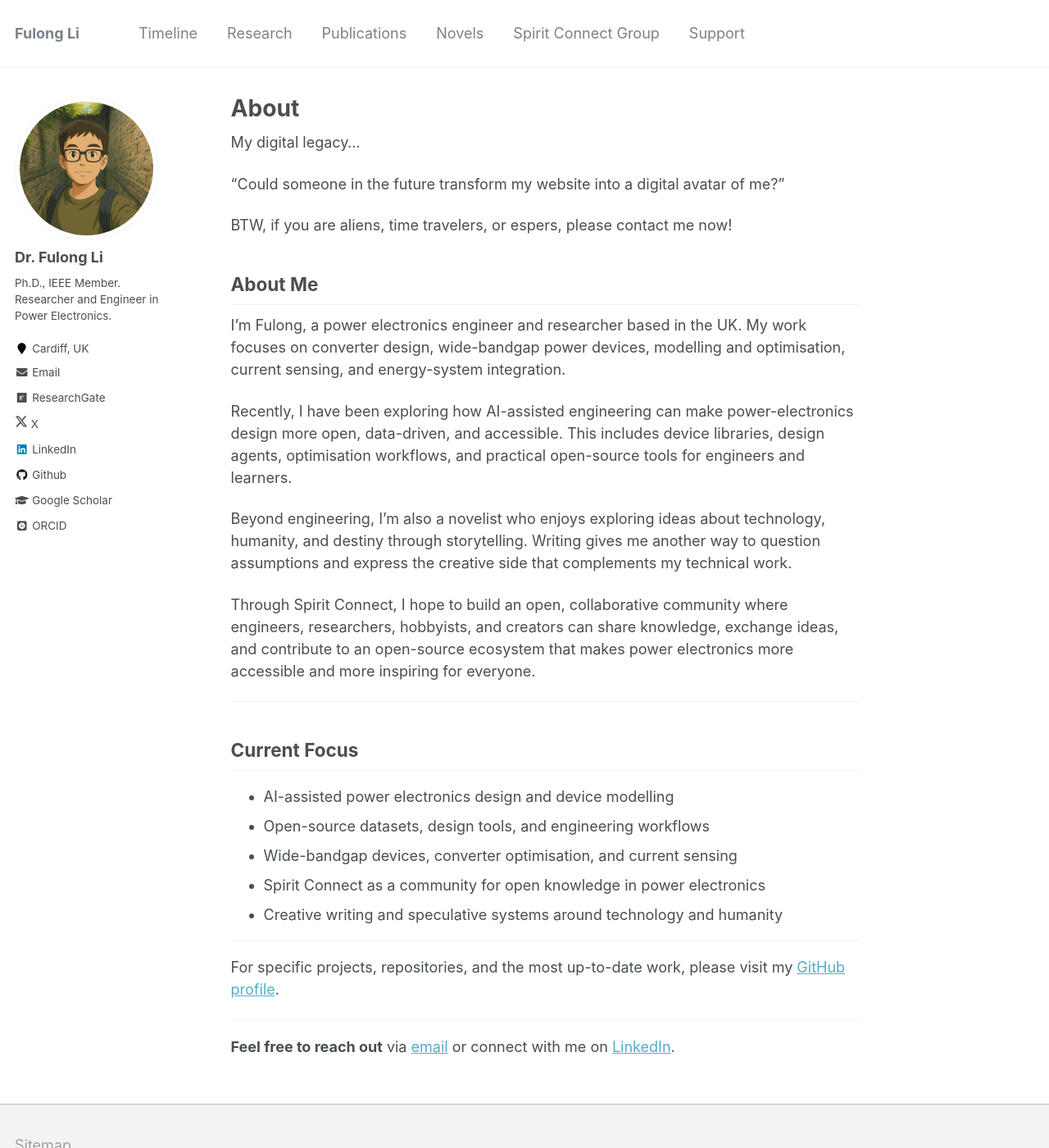
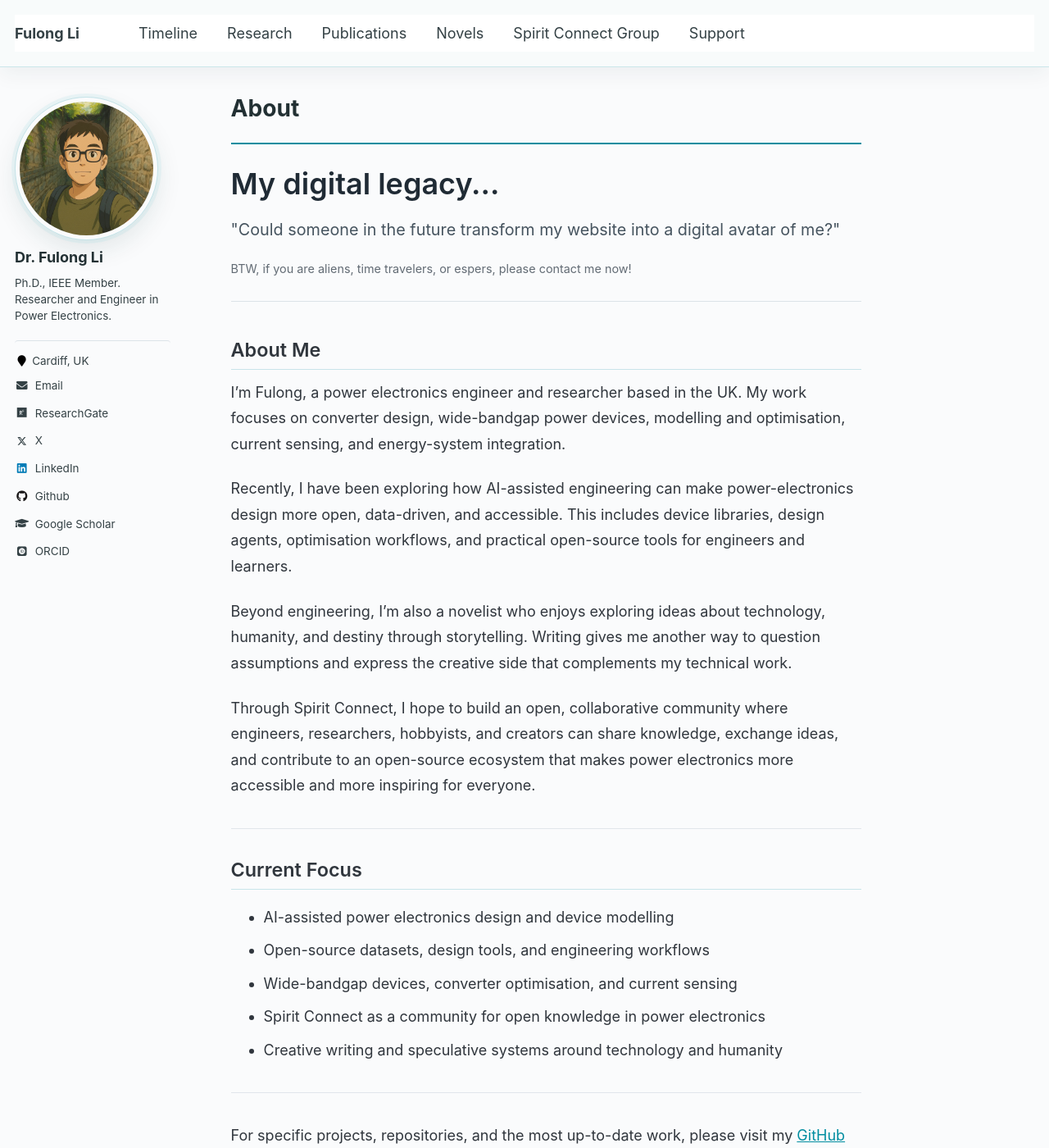
Before and after one commit to FulongLi/fulongli.github.io, a Jekyll site: the page built from _pages/about.md, in a window 1280 px wide and 1400 px high. Shown: the whole window at 82% size. Built offline with Jekyll 4.4.1, drawn with Linux system fonts in a browser that asks for light colours; some web fonts are replaced; comment, search, counter and statistics services are not loaded.

Commit message:
Refine personal site typography and responsive research layout

```diff
--- a/_pages/about.md
+++ b/_pages/about.md
@@ -8,11 +8,11 @@
   - /about.html
 ---
 
-My digital legacy...
-
-"Could someone in the future transform my website into a digital avatar of me?"
-
-BTW, if you are aliens, time travelers, or espers, please contact me now!
+<div class="digital-legacy">
+  <p class="digital-legacy__title">My digital legacy...</p>
+  <blockquote>"Could someone in the future transform my website into a digital avatar of me?"</blockquote>
+  <p class="digital-legacy__note">BTW, if you are aliens, time travelers, or espers, please contact me now!</p>
+</div>
 
 ## About Me
 
--- a/_sass/_custom.scss
+++ b/_sass/_custom.scss
@@ -6,18 +6,13 @@
    Visual skin: light sci-fi
    ========================================================================== */
 
-html {
-  background:
-    linear-gradient(rgba(0, 167, 181, 0.045) 1px, transparent 1px),
-    linear-gradient(90deg, rgba(0, 167, 181, 0.045) 1px, transparent 1px),
-    #f8fbfb;
-  background-size: 42px 42px, 42px 42px, auto;
-}
+html { background: #fafbfc; }
 
 body {
-  background:
-    linear-gradient(115deg, rgba(255, 255, 255, 0.96), rgba(242, 250, 249, 0.92));
-  color: #2f383b;
+  background: #fafbfc;
+  color: #30363d;
+  font-family: -apple-system, BlinkMacSystemFont, "Segoe UI", Helvetica, Arial, sans-serif;
+  letter-spacing: 0;
 }
 
 a {
@@ -65,14 +60,15 @@
 
 .archive,
 .page {
-  border: 1px solid rgba(0, 141, 160, 0.12);
-  border-radius: 8px;
-  background: rgba(255, 255, 255, 0.78);
-  box-shadow: 0 18px 50px rgba(23, 56, 62, 0.06);
+  border: 0;
+  border-radius: 0;
+  background: transparent;
+  box-shadow: none;
 }
 
 .archive {
-  padding: 1.25rem 1.4rem;
+  padding-top: 0.5rem;
+  padding-bottom: 1.5rem;
 }
 
 .page__title {
@@ -86,13 +82,7 @@
 
 .page__content h2::before,
 .archive h2::before {
-  content: "";
-  display: inline-block;
-  width: 0.55rem;
-  height: 0.55rem;
-  margin-right: 0.45rem;
-  border: 1px solid #00a7b5;
-  transform: rotate(45deg);
+  content: none;
 }
 
 .sidebar {
@@ -113,6 +103,11 @@
 }
 
 .author__urls a {
+  display: flex;
+  align-items: center;
+  gap: 0.55em;
+  min-height: 2em;
+  line-height: 1.4;
   border-radius: 4px;
   transition: background 0.18s ease, color 0.18s ease, transform 0.18s ease;
 }
@@ -121,7 +116,6 @@
   background: rgba(0, 167, 181, 0.08);
   color: #006d77;
   text-decoration: none;
-  transform: translateX(2px);
 }
 
 .page__footer {
@@ -129,8 +123,80 @@
   background: rgba(245, 250, 249, 0.78);
 }
 
-img {
+.page__content { line-height: 1.75; }
+.page__content p { margin-bottom: 1.3em; }
+.page__content h2, .archive h2 {
+  margin-top: 2rem;
+  padding-bottom: 0.5rem;
+  font-size: 1.3rem;
+  font-weight: 600;
+}
+.page__content hr { margin: 2rem 0; border-color: #e1e6eb; }
+.digital-legacy {
+  margin: 0.75rem 0 2.5rem;
+  padding: 1.5rem 0;
+  border-top: 2px solid #008da0;
+  border-bottom: 1px solid #dce3e8;
+}
+.digital-legacy .digital-legacy__title {
+  margin: 0 0 1rem;
+  color: #202b35;
+  font-size: 2rem;
+  font-weight: 600;
+  line-height: 1.2;
+}
+.digital-legacy blockquote {
+  margin: 0 0 1rem;
+  padding: 0;
+  border: 0;
+  color: #46545f;
+  font-size: 1.1rem;
+  font-style: normal;
+  line-height: 1.65;
+}
+.digital-legacy .digital-legacy__note {
+  margin: 0;
+  color: #626b74;
+  font-size: 0.8rem;
+}
+.author__urls a > i, .author__urls a > svg {
+  flex: 0 0 1.28571429em;
+  width: 1.28571429em;
+  margin: 0;
+  text-align: center;
+}
+.author__urls li { white-space: normal; }
+.research-topics {
+  display: grid;
+  grid-template-columns: minmax(0, 1fr);
+  gap: 2rem;
+  margin: 1.5rem 0 2rem;
+  text-align: center;
+}
+.research-topic { min-width: 0; }
+.research-topic img {
+  display: block;
+  width: 100%;
+  max-width: 240px;
+  height: auto;
+  aspect-ratio: 16 / 9;
+  object-fit: cover;
+  margin: 0 auto;
+  border: 1px solid #dce3e8;
   border-radius: 6px;
+}
+.research-topic h3 { margin: 1rem 0 0.75rem; font-size: 1rem; }
+.research-topic li { margin: 0.65rem 0; font-size: 0.8rem; line-height: 1.6; }
+.research-topic a { overflow-wrap: anywhere; text-underline-offset: 3px; }
+@media (min-width: 600px) {
+  .research-topics { grid-template-columns: repeat(2, minmax(0, 1fr)); }
+}
+@media (min-width: 925px) {
+  .research-topics { grid-template-columns: repeat(3, minmax(0, 1fr)); gap: 1.5rem; }
+  .author__urls { padding-top: 0.75rem; border-top: 1px solid #dce3e8; }
+}
+@media (prefers-reduced-motion: reduce) {
+  .masthead__menu-item a::after, .author__urls a { transition: none; }
 }
 
 /*
--- a/assets/css/main.scss
+++ b/assets/css/main.scss
@@ -39,3 +39,4 @@
 @import "vendor/font-awesome/brands";
 @import "vendor/magnific-popup/magnific-popup";
 @import "print";
+@import "custom";
```
Also changed, not shown: _pages/research.md (+7 -7 lines).
